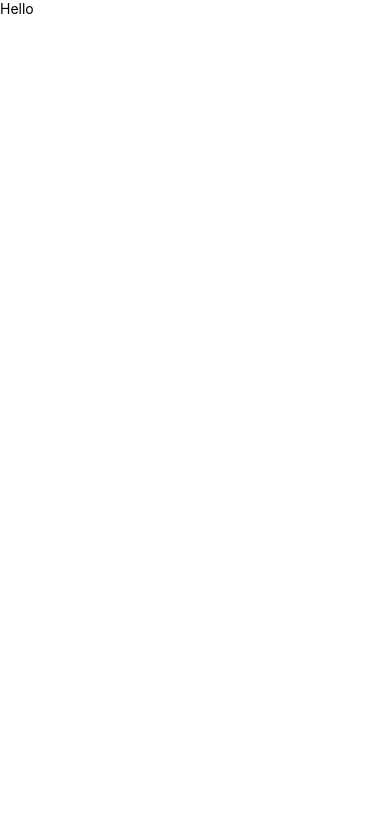
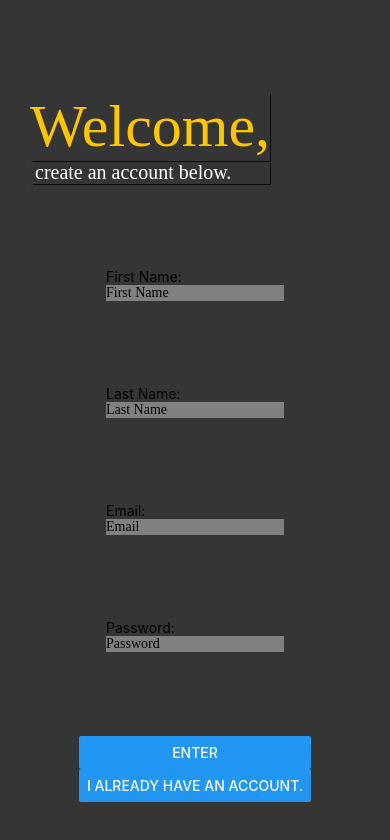
Before and after one commit to CarlMenke/sortio, a React Native app: screen / in a window 390 px wide. Shown: the top 840 px of the page. Built offline with nearby package versions, Linux system fonts and the light colour scheme.

Commit message:
implemeted sign up with email

```diff
--- a/App.tsx
+++ b/App.tsx
@@ -1,26 +1,9 @@
-/**
- * Sample React Native App
- * https://github.com/facebook/react-native
- *
- * @format
- */
-
 import React from 'react';
-import {
-  View,
-  Text
-} from 'react-native';
-
-
+import StartScreen from './components/startScreen';
 
 function App(): JSX.Element {
-
   return (
-    <View>
-      <Text>
-        Hello
-      </Text>
-    </View>
+    <StartScreen/>
   );
 }
 
--- /dev/null
+++ b/components/startScreen.js
@@ -0,0 +1,259 @@
+import { StyleSheet, Text, View, Button, TextInput } from 'react-native';
+import { useState  } from 'react';
+import { firebase, auth}   from '../firebaseConfig';
+import { getAuth, createUserWithEmailAndPassword } from "firebase/auth";
+
+export default function StartScreen() {
+
+  const [firstName, setFirstName] = useState("")
+  const [lastName, setLastName] = useState("")
+  const [email, setEmail] = useState("")
+  const [password, setPassword] = useState("")
+  const [displayMessage, setDisplayMessage] = useState("")
+  const [header, setHeader] = useState({
+    header1: "Welcome,",
+    header2: "create an account below.",
+    header3: "Signup:",
+    method: 'signup'
+  })
+
+  const signup = async () => {
+    console.log("auth after import::", auth)
+    createUserWithEmailAndPassword(auth, email, password)
+    .then((userCredential) => {
+      const user = userCredential.user;
+      console.log("user:",user)
+    })
+    .catch((error) => {
+      console.log(error)
+    })
+    // fiebase
+    // .createUserWithEmailAndPassword(email, password)
+    // .then((response) => {
+    //     const uid = response.user.uid
+    //     const data = {
+    //         id: uid,
+    //         email,
+    //         fullName,
+    //     };
+    //     const usersRef = firebase.firestore().collection('users')
+    //     usersRef
+    //         .doc(uid)
+    //         .set(data)
+    //         .then(() => {
+    //             console.log('user duccessfully added:', data)
+    //         })
+    //         .catch((error) => {
+    //             alert(error)
+    //         });
+    // })
+    // .catch((error) => {
+    //     alert(error)
+    // });
+  }
+
+  const login = () => {
+
+  }
+
+  const toggleMethod = () => {
+    if(header.method === "signup"){
+      setHeader({
+        header1: "Welcome,",
+        header2: "nice to see you again.",
+        header3: "Login:",
+        method: 'login'
+      })
+    }else{
+      setHeader({
+        header1: "Welcome,",
+        header2: "create an account below.",
+        header3: "Signup:",
+        method: 'signup'
+      })
+    }
+  }
+
+  const styles = StyleSheet.create({
+      container: {
+        height:"100%",
+        flexDirection: "column",
+        backgroundColor: '#353535',
+        alignItems: 'center',
+        justifyContent: 'space-around',
+        paddingTop: 50
+      },
+      displayMessage: {
+        fontWeight:'bold',
+        position:"absolute",
+        top:35
+      },
+      header:{
+        alignSelf:"flex-start",
+        paddingLeft:30
+      },
+      header1:{
+        color:"#FFC600",
+        fontSize: 60,
+        shadowColor: "black",
+        shadowOffset: {width: .7, height: .7},
+        shadowOpacity: .8,
+        shadowRadius: 1,
+        fontFamily: "Arial Rounded MT Bold"
+      },
+      header2: {
+        color:"#FEFEFE",
+        fontSize:20,
+        shadowColor: "black",
+        shadowOffset: {width: .5, height: .5},
+        shadowOpacity: .8,
+        shadowRadius: 1,
+        fontFamily: "Arial Rounded MT Bold",
+        paddingLeft: 5
+      },
+      header3: {
+        color:"#FEFEFE",
+        fontSize:50,
+        shadowColor: "black",
+        shadowOffset: {width: .5, height: .5},
+        shadowOpacity: .8,
+        shadowRadius: 1,
+        fontFamily: "Arial Rounded MT Bold",
+        padding: 5
+      },
+      input:{
+        backgroundColor:"grey",
+        fontFamily: "Arial Rounded MT Bold"
+      },
+      loginInputs:{
+        alignSelf:"stretch",
+        marginLeft: 20,
+        marginRight: 20,
+        flex: .7
+      },
+      loginInput1: {
+        fontFamily: "Arial Rounded MT Bold",
+        borderTopRightRadius: 20,
+        borderTopLeftRadius: 20,
+        borderColor: "#FFC600",
+        backgroundColor: "#353535",
+        borderWidth:.3,
+        padding: 40,
+        fontSize: 20,
+        fontFamily: "Verdana"
+      },
+      line:{
+        width: 10,
+        height:5,
+        borderColor: "grey",
+        marginLeft: 100,
+        marginRight: 100
+      },
+      loginInput2: {
+        fontFamily: "Arial Rounded MT Bold",
+        borderBottomLeftRadius: 20,
+        borderBottomRightRadius: 20,
+        borderWidth:.3,
+        borderColor: "#FFC600",
+        backgroundColor: "#353535",
+        padding: 40,
+        fontSize: 20,
+        fontFamily: "Verdana"
+      },
+      signupButton: {
+
+      },
+    });
+
+    if(header.method === "signup"){
+      return (
+        <View style={styles.container}>
+
+            <View style={styles.header}>
+              <Text style={styles.header1}>{header.header1}</Text>
+              <Text style={styles.header2}>{header.header2}</Text>
+            </View>
+
+            <View>
+                <Text>First Name: </Text>
+                <TextInput
+                style = {styles.input}
+                onChangeText = {setFirstName}
+                value = {firstName}
+                placeholder = "First Name"/>
+            </View>
+
+            <View>
+                <Text>Last Name: </Text>
+                <TextInput
+                style = {styles.input}
+                onChangeText = {setLastName}
+                value = {lastName}
+                placeholder = "Last Name"/>
+            </View>
+
+            <View>
+                <Text>Email: </Text>
+                <TextInput
+                style = {styles.input}
+                onChangeText = {setEmail}
+                value = {email}
+                placeholder = "Email"/>
+            </View>
+
+            <View>
+                <Text>Password: </Text>
+                <TextInput
+                style = {styles.input}
+                onChangeText = {setPassword}
+                value = {password}
+                placeholder = "Password"/>
+            </View>
+
+            <View>
+                <Button
+                style = {styles.button}
+                onPress = {signup}
+                title = "Enter" />
+                <Button
+                style = {styles.button}
+                onPress = {toggleMethod}
+                title = "I Already Have An Account." />
+            </View>
+
+        </View>
+      )
+    }else{
+      return (
+        <View style={styles.container}>
+            <Text style={styles.displayMessage}>{displayMessage}</Text>
+            <View style={styles.header}>
+            <Text style={styles.header1}>{header.header1}</Text>
+            <Text style={styles.header2}>{header.header2}</Text>
+            </View>
+            <View style = {styles.loginInputs}>
+              <Text style = {styles.header3}>{header.header3}</Text>
+              <TextInput
+                style = {styles.loginInput1}
+                onChangeText = {setEmail}
+                value = {email}
+                placeholder = "Email"/>
+                <View style={styles.line}/>
+              <TextInput
+                style = {styles.loginInput2}
+                onChangeText = {setPassword}
+                value = {password}
+                placeholder = "Password"/>
+            </View>
+            <Button
+              style = {styles.button}
+              onPress = {login}
+              title = "Enter" />
+            <Button
+              style = {styles.button}
+              onPress = {toggleMethod}
+              title = "Create Account"  />
+        </View>
+      )
+    }
+}
--- /dev/null
+++ b/firebaseConfig.js
@@ -0,0 +1,20 @@
+import { initializeApp } from 'firebase/app';
+import { getAuth } from "firebase/auth";
+
+
+const firebaseConfig = {
+    apiKey: "AIzaSyDhNffkbanRBhpIVC_Zk2vxUtBEU8kPEcs",
+    authDomain: "sortio-97d07.firebaseapp.com",
+    projectId: "sortio-97d07",
+    storageBucket: "sortio-97d07.appspot.com",
+    messagingSenderId: "210991397926",
+    appId: "1:210991397926:web:9e76e5c96f726e1f597ae7",
+    measurementId: "G-MMVBX19GJB"
+};
+
+
+const firebase = initializeApp(firebaseConfig);
+const auth = getAuth()
+module.exports = { firebase, auth }
+
+console.log("firebase before export:", firebase)
--- a/package.json
+++ b/package.json
@@ -10,8 +10,9 @@
     "test": "jest"
   },
   "dependencies": {
+    "firebase": "^9.16.0",
     "react": "18.2.0",
-    "react-native": "0.71.1"
+    "react-native": "^0.71.1"
   },
   "devDependencies": {
     "@babel/core": "^7.20.0",
```
Also changed, not shown: 4 other files (tests, documents, lock files or other folders).
